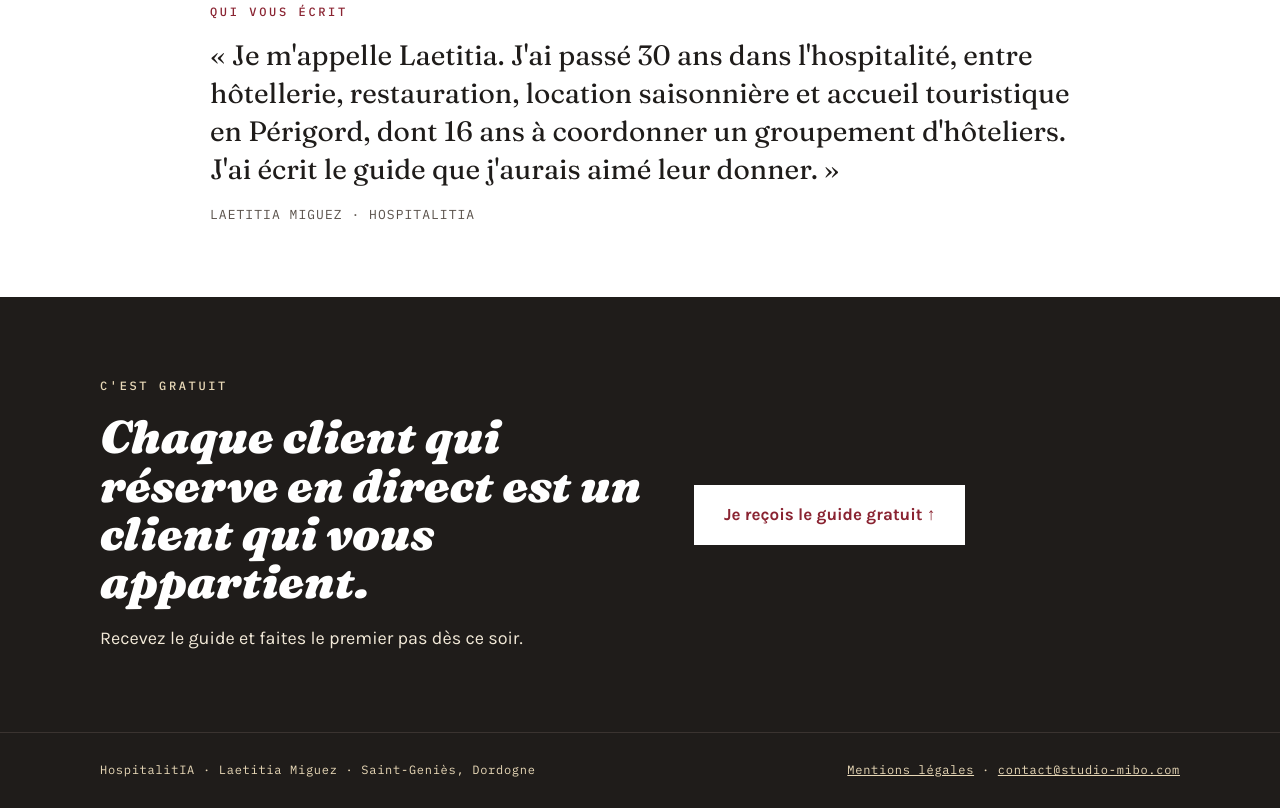
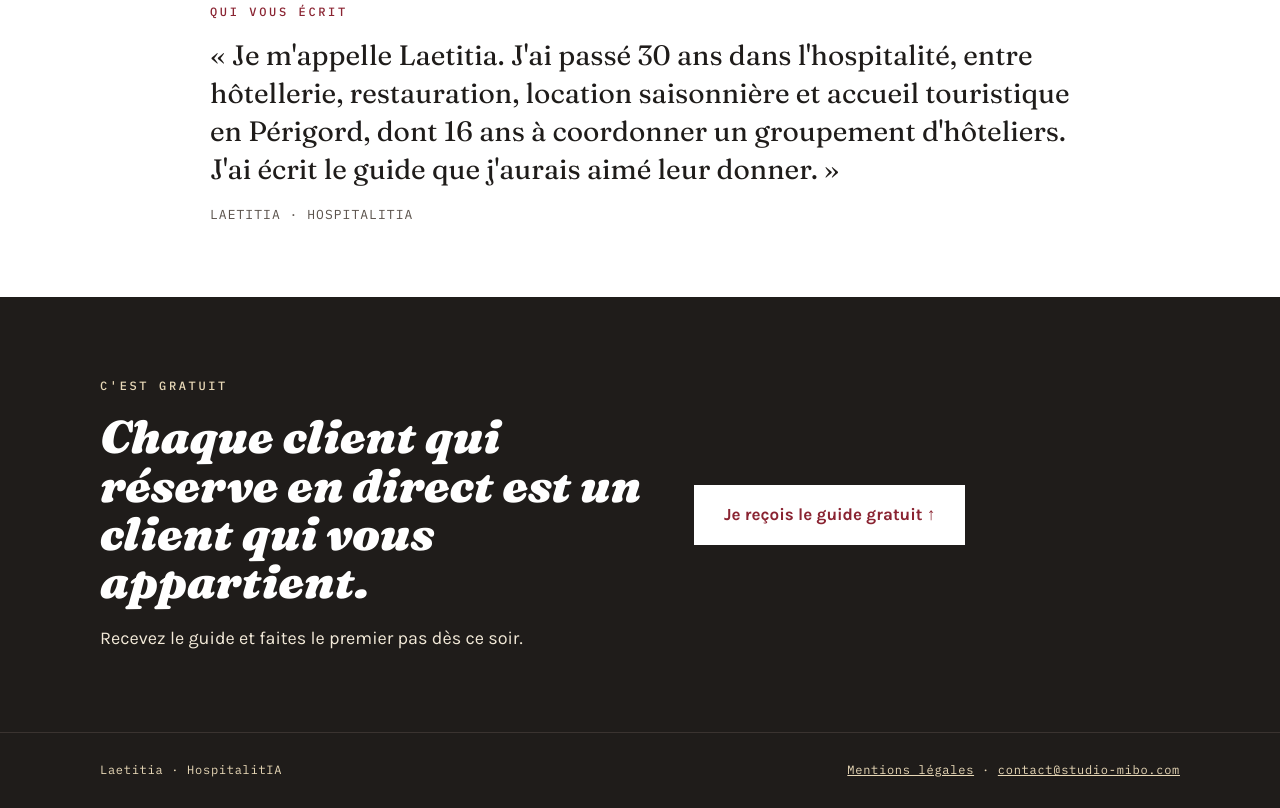
Before and after one commit to laeti-bras-droit-infopreneurs/site-studio-mibo, a plain HTML site: page guide-gratuit/index.html in a window 1280 px wide. Shown: the part 1966-2774 px from the top of the page. Drawn offline with Linux system fonts and the light colour scheme.

Commit message:
Guide gratuit : bas de page Laetitia · HospitalitIA

```diff
--- a/guide-gratuit/index.html
+++ b/guide-gratuit/index.html
@@ -139,7 +139,7 @@
 <div style="width: 100%; max-width: 860px; display: flex; flex-direction: column; gap: 16px">
 <p style="margin: 0; font-family: 'IBM Plex Mono', ui-monospace, monospace; font-size: 12px; font-weight: 500; letter-spacing: 0.22em; text-transform: uppercase; color: #8a2432">Qui vous écrit</p>
 <p style="margin: 0; font-family: 'Fraunces', Georgia, serif; font-size: clamp(22px, 2.6vw, 28px); line-height: 1.35">« Je m'appelle Laetitia. J'ai passé 30 ans dans l'hospitalité, entre hôtellerie, restauration, location saisonnière et accueil touristique en Périgord, dont 16 ans à coordonner un groupement d'hôteliers. J'ai écrit le guide que j'aurais aimé leur donner. »</p>
-<p style="margin: 0; font-family: 'IBM Plex Mono', ui-monospace, monospace; font-size: 13px; letter-spacing: 0.08em; color: #5a524b">LAETITIA MIGUEZ · HOSPITALITIA</p>
+<p style="margin: 0; font-family: 'IBM Plex Mono', ui-monospace, monospace; font-size: 13px; letter-spacing: 0.08em; color: #5a524b">LAETITIA · HOSPITALITIA</p>
 </div>
 </section>
 
@@ -156,7 +156,7 @@
 
 <footer style="display: flex; justify-content: center; padding: 28px 24px; border-top: 1px solid #3a3330; background: #1f1c1a; color: #e9d9b8">
 <div style="width: 100%; max-width: 1080px; display: flex; flex-wrap: wrap; justify-content: space-between; gap: 12px; font-family: 'IBM Plex Mono', ui-monospace, monospace; font-size: 12px; letter-spacing: 0.06em">
-<span>HospitalitIA · Laetitia Miguez · Saint-Geniès, Dordogne</span>
+<span>Laetitia · HospitalitIA</span>
 <span><a href="/mentions-legales.html" style="color: #e9d9b8">Mentions légales</a> · <a href="mailto:contact@studio-mibo.com" style="color: #e9d9b8">contact@studio-mibo.com</a></span>
 </div>
 </footer>
```
